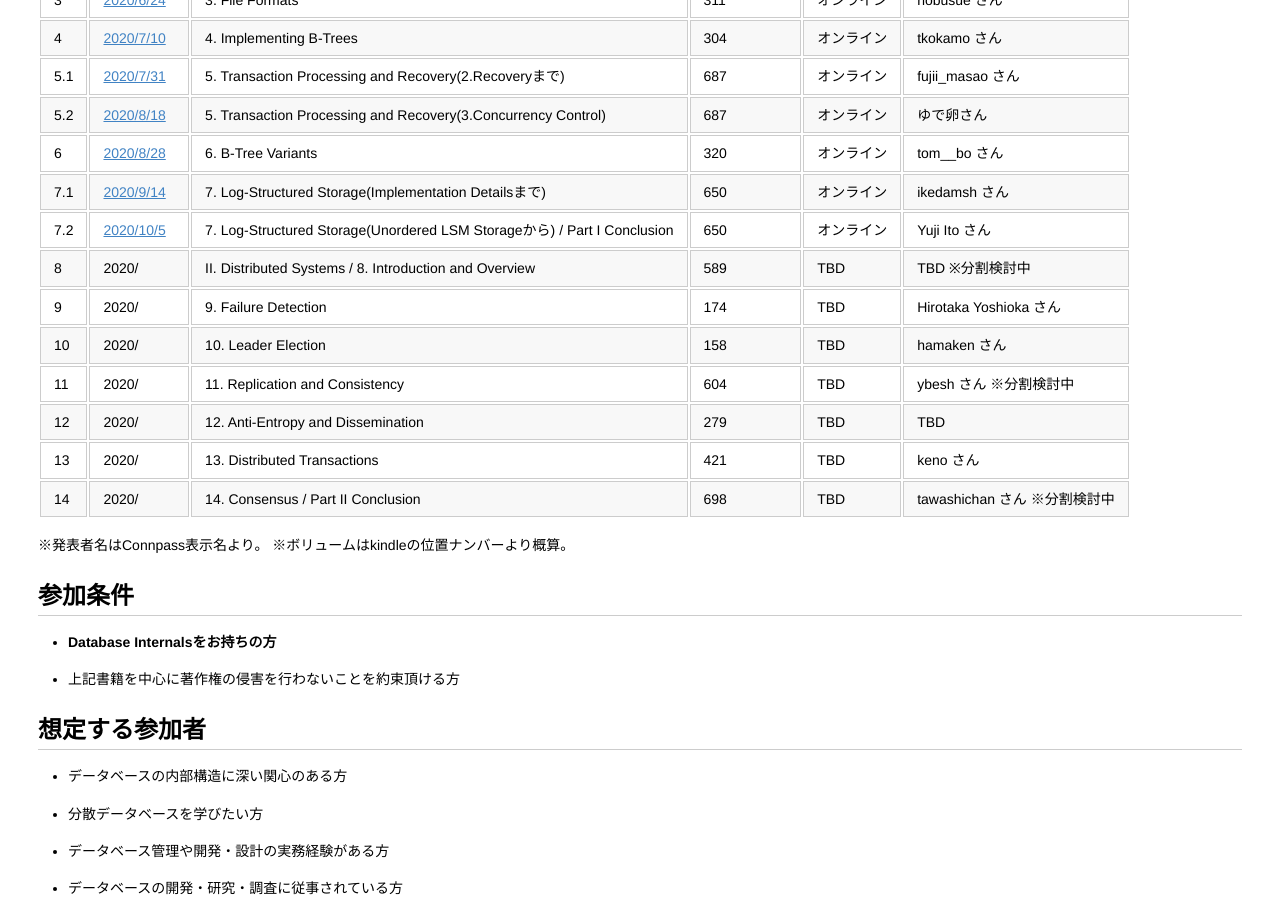
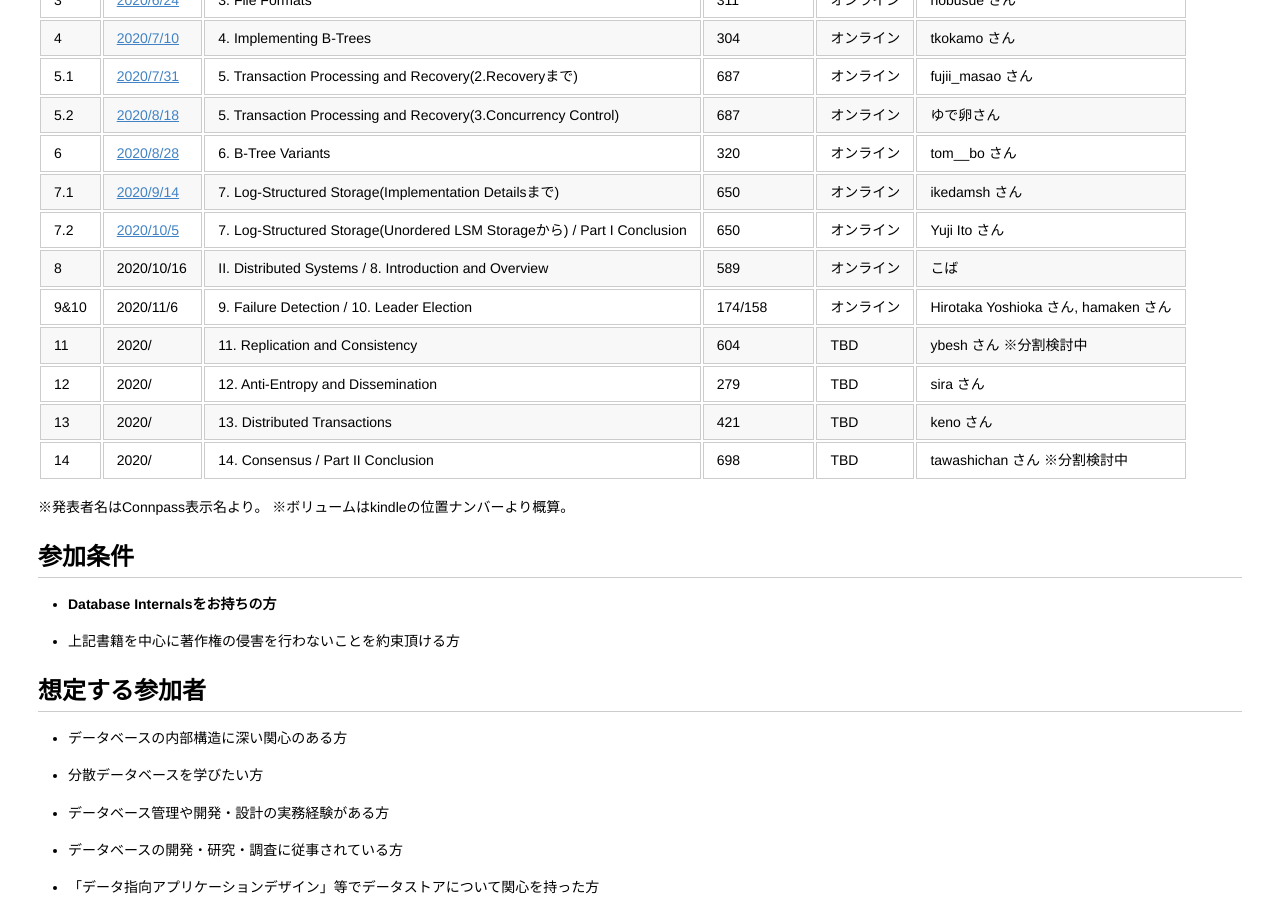
Before and after one commit to Database-Internals-Reading-Group-Japan/group-tokyo, a Jekyll site: the page built from index.md, in a window 1280 px wide and 900 px high, scrolled down 524 px. Built offline with Jekyll 4.4.1, drawn with Linux system fonts in a browser that asks for light colours.

Commit message:
Update index.md

```diff
--- a/index.md
+++ b/index.md
@@ -26,11 +26,10 @@ For Database Internals Reading Group in Japan-Tokyo
 |6|[2020/8/28](./No01/20200828/agenda.html)|6. B-Tree Variants|320|オンライン|tom__bo さん|
 |7.1|[2020/9/14](./No01/20200914/agenda.html)|7. Log-Structured Storage(Implementation Detailsまで)|650|オンライン|ikedamsh さん|
 |7.2|[2020/10/5](./No01/20201005/agenda.html)|7. Log-Structured Storage(Unordered LSM Storageから) / Part I Conclusion|650|オンライン|Yuji Ito さん|
-|8|2020/|II. Distributed Systems / 8. Introduction and Overview|589|TBD|TBD ※分割検討中|
-|9|2020/|9. Failure Detection|174|TBD|Hirotaka Yoshioka さん|
-|10|2020/|10. Leader Election|158|TBD|hamaken さん|
+|8|2020/10/16|II. Distributed Systems / 8. Introduction and Overview|589|オンライン|こば |
+|9&10|2020/11/6|9. Failure Detection / 10. Leader Election |174/158|オンライン|Hirotaka Yoshioka さん, hamaken さん|
 |11|2020/|11. Replication and Consistency|604|TBD|ybesh さん ※分割検討中|
-|12|2020/|12. Anti-Entropy and Dissemination|279|TBD|TBD|
+|12|2020/|12. Anti-Entropy and Dissemination|279|TBD|sira さん|
 |13|2020/|13. Distributed Transactions|421|TBD|keno さん|
 |14|2020/|14. Consensus / Part II Conclusion|698|TBD|tawashichan さん ※分割検討中|
 
```
